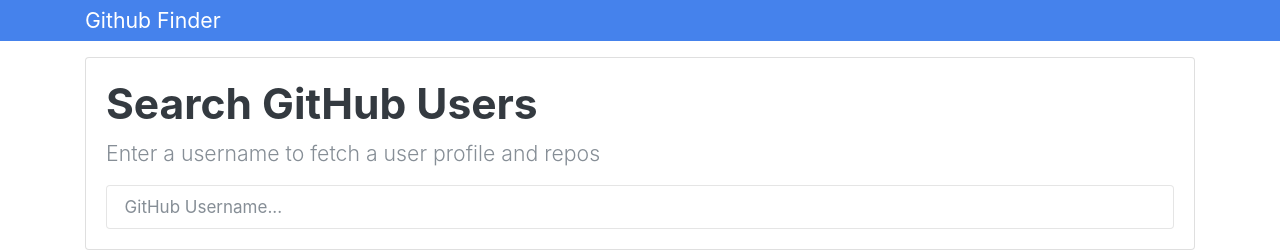
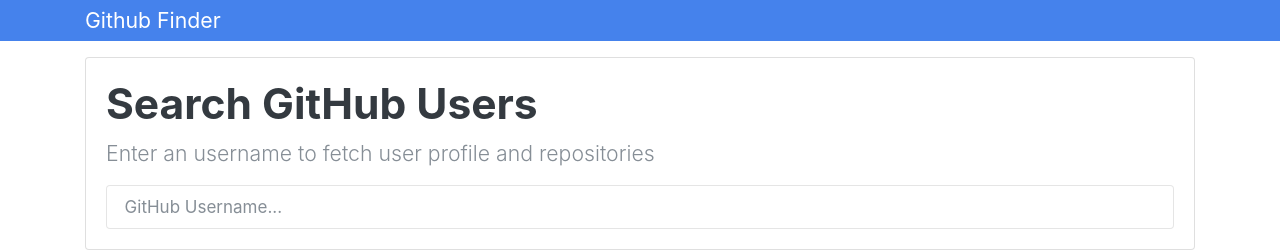
Before and after one commit to sushanthapoojary/git-hub-finder, a plain HTML site: page index.html in a window 1280 px wide. Shown: the top 252 px of the page. Drawn offline with nearby package versions, Linux system fonts and the light colour scheme.

Commit message:
update index.html

```diff
--- a/index.html
+++ b/index.html
@@ -16,7 +16,7 @@
     <div class="container searchContainer">
         <div class="search card card-body">
             <h1>Search GitHub Users</h1>
-            <p class="lead">Enter a username to fetch a user profile and repos</p>
+            <p class="lead">Enter an username to fetch user profile and repositories</p>
             <input type="text" id="searchUser" class="form-control" placeholder="GitHub Username...">
         </div>
         <br>
```
